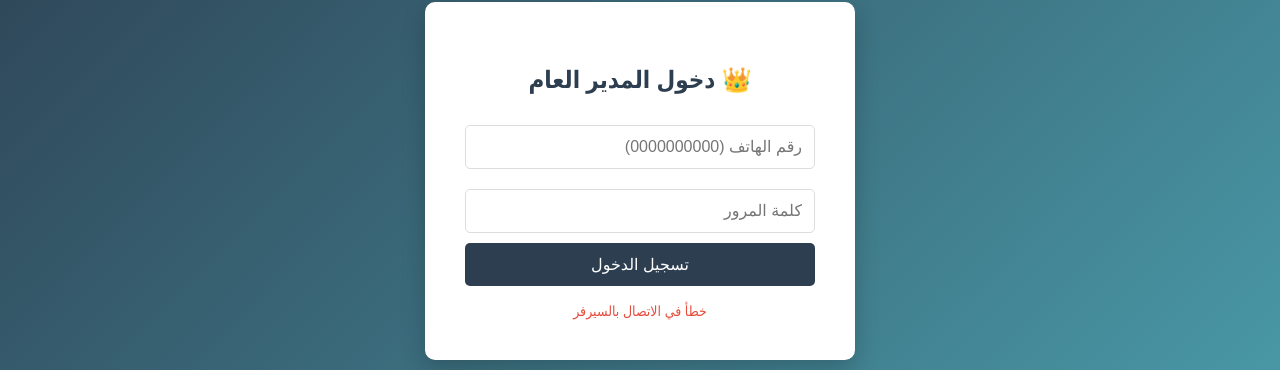
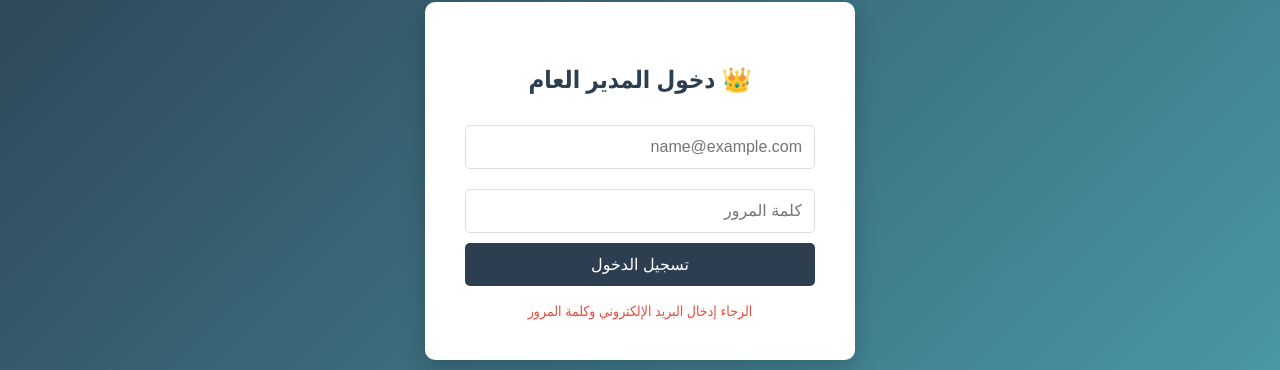
Before and after one commit to diyakd2499/wassili-2499, a website: page public/admin-login.html in a window 1280 px wide. Both pictures are taken after a click on the button "تسجيل الدخول". Shown: the part 219-589 px from the top of the page. Drawn offline with Linux system fonts and the light colour scheme; no server answers.

Commit message:
Update admin-login.html

```diff
--- a/public/admin-login.html
+++ b/public/admin-login.html
@@ -52,32 +52,43 @@
 
 <div class="login-box">
     <h2>👑 دخول المدير العام</h2>
-    <input type="text" id="phone" placeholder="رقم الهاتف (0000000000)">
+    <input type="email" id="email" placeholder="name@example.com">
     <input type="password" id="password" placeholder="كلمة المرور">
+
     <button onclick="adminLogin()">تسجيل الدخول</button>
     <div class="error" id="error-msg">بيانات الدخول غير صحيحة!</div>
 </div>
 
 <script>
     async function adminLogin() {
-        // التعديل هنا: نأخذ قيمة الهاتف
-        const phone = document.getElementById('phone').value;
+        const errorMsg = document.getElementById('error-msg');
+
+        // التعديل 2: جلب القيمة من حقل الإيميل الصحيح
+        const email = document.getElementById('email').value;
         const password = document.getElementById('password').value;
-        const errorMsg = document.getElementById('error-msg');
+
+        // التحقق المبدئي قبل الإرسال
+        if (!email || !password) {
+            errorMsg.style.display = 'block';
+            errorMsg.innerText = "الرجاء إدخال البريد الإلكتروني وكلمة المرور";
+            return;
+        }
 
         try {
             const res = await fetch('/api/auth/login', {
                 method: 'POST',
                 headers: { 'Content-Type': 'application/json' },
-                // التعديل هنا: نرسل phone بدلاً من email
-                body: JSON.stringify({ phone, password })
+                // التعديل 3: إرسال المتغير email الذي ينتظره السيرفر
+                body: JSON.stringify({ email, password })
             });
 
             const data = await res.json();
 
             if (res.ok) {
+                // التحقق من أن المستخدم هو Admin
                 if (data.user.role === 'admin') {
                     localStorage.setItem('adminToken', data.token);
+                    localStorage.setItem('adminName', data.user.name);
                     window.location.href = 'admin.html';
                 } else {
                     errorMsg.style.display = 'block';
```
